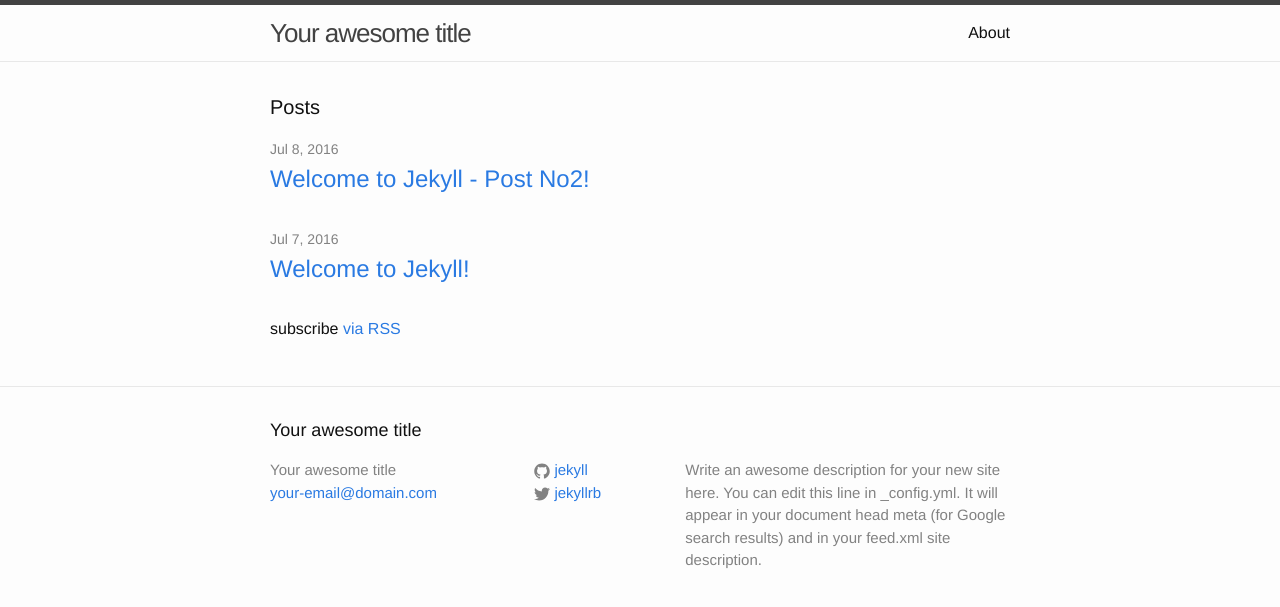
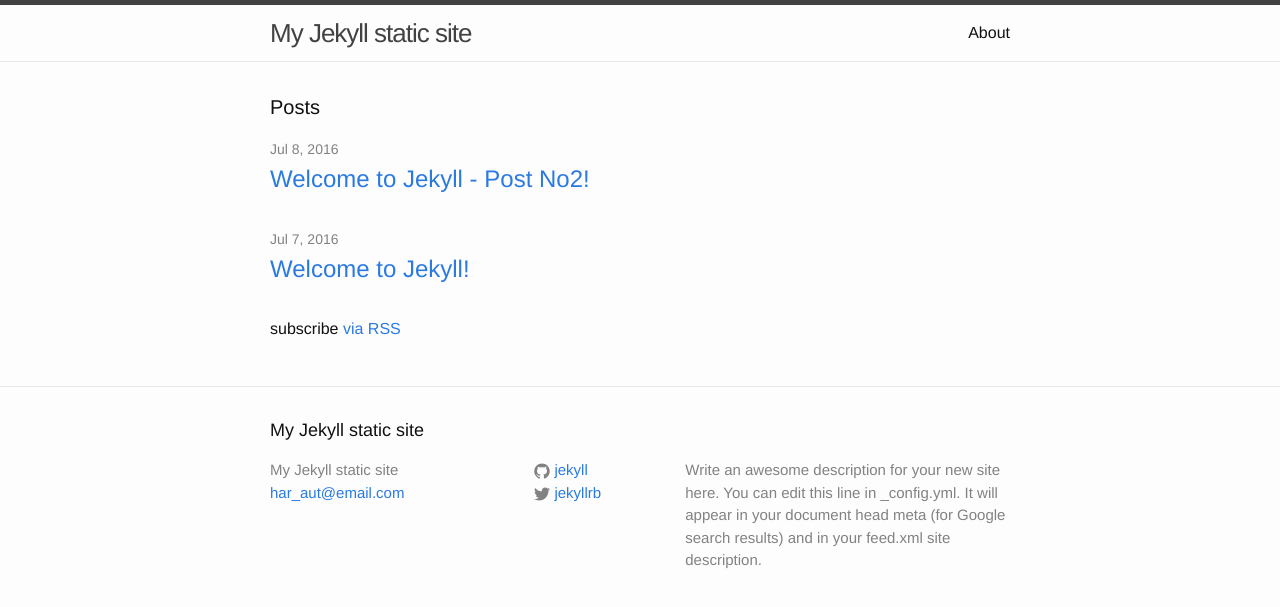
Before and after one commit to haris-git/haris-git.github.io, a Jekyll site: the page built from index.html, in a window 1280 px wide. Shown: the top 607 px of the page. Built offline with Jekyll 4.4.1, drawn with Linux system fonts in a browser that asks for light colours.

Commit message:
Change config.yml

```diff
--- a/_config.yml
+++ b/_config.yml
@@ -6,14 +6,14 @@
 # 'jekyll serve'. If you change this file, please restart the server process.
 
 # Site settings
-title: Your awesome title
-email: your-email@domain.com
+title: My Jekyll static site
+email: har_aut@email.com
 description: > # this means to ignore newlines until "baseurl:"
   Write an awesome description for your new site here. You can edit this
   line in _config.yml. It will appear in your document head meta (for
   Google search results) and in your feed.xml site description.
 baseurl: "" # the subpath of your site, e.g. /blog
-url: "http://yourdomain.com" # the base hostname & protocol for your site
+url: "https://haris-git.github.io" # the base hostname & protocol for your site
 twitter_username: jekyllrb
 github_username:  jekyll
 
```
